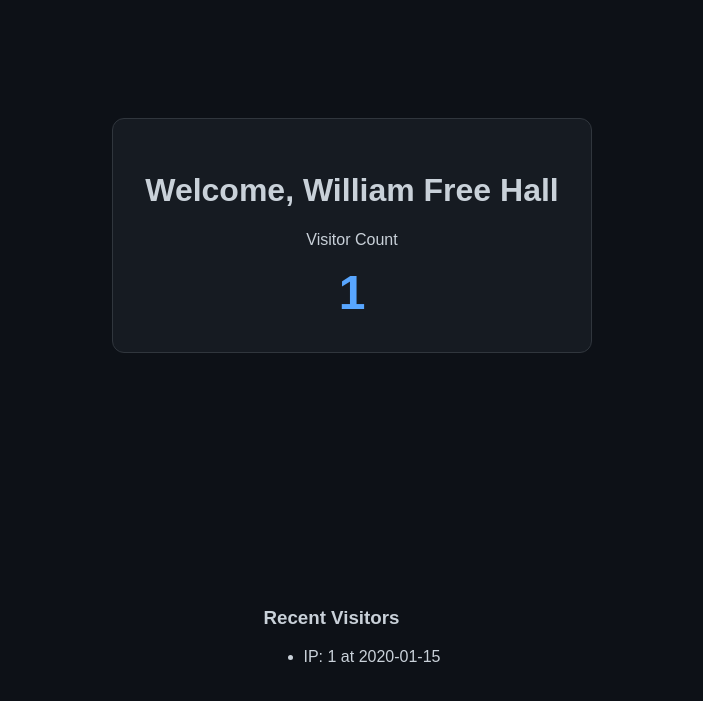
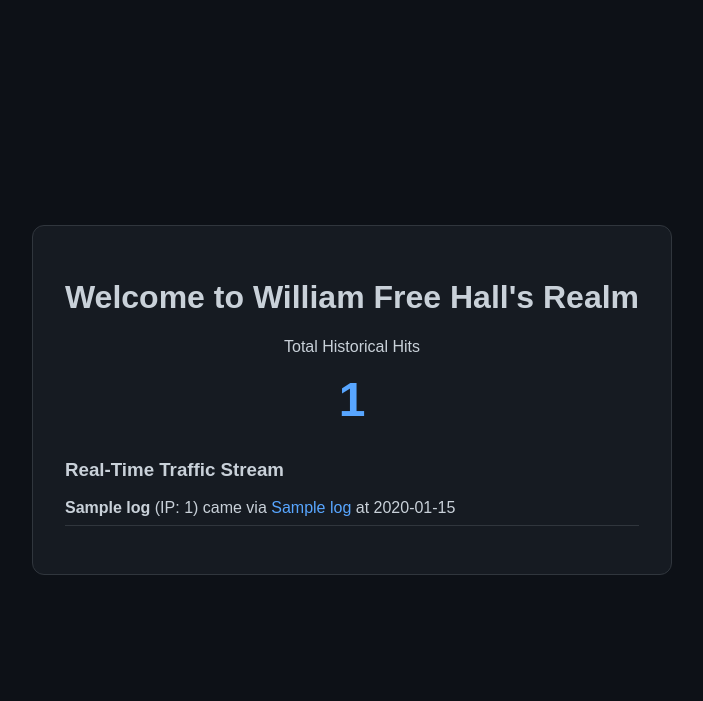
Before and after one commit to FreeFades2Black/base-docker-web, a Flask app: template templates/index.html in a window 1280 px wide. Shown: the top 701 px of the page, without its empty margins (288-991 px from the left). Run offline with Flask 3, Linux system fonts and the light colour scheme; the template is opened without the code that fills it: most values are stand-ins (such as "Sample title", 1, 10 or a date in 2020); some libraries are stand-ins or nearby versions.

Commit message:
Update project and documentation: 2026-05-20 19:06:39

```diff
--- a/app.py
+++ b/app.py
@@ -3,31 +3,57 @@ import psycopg2
 
 app = Flask(__name__)
 
+def get_db():
+    return psycopg2.connect(host='db', database='postgres', user='postgres', password='password')
+
 @app.route('/')
 def index():
-    conn = psycopg2.connect(host='db', database='postgres', user='postgres', password='password')
+    user_ip = request.remote_addr
+    ref = request.args.get('ref', 'Direct Entry')
+
+    conn = get_db()
     cur = conn.cursor()
 
-    # 1. Update/Increment count
-    cur.execute('UPDATE visitors SET count = count + 1 WHERE id = 1')
+    try:
+        # 1. Increment total historical hits
+        cur.execute('UPDATE visitors SET count = count + 1 WHERE id = 1')
+        cur.execute('SELECT count FROM visitors WHERE id = 1')
+        total_count = cur.fetchone()[0]
 
-    # 2. Log this visit
-    user_ip = request.remote_addr
-    cur.execute('INSERT INTO visit_log (ip_address) VALUES (%s)', (user_ip,))
+        # 2. Insert or update user profile to capture their internal ID
+        cur.execute('''
+            INSERT INTO user_profiles (ip_address)
+            VALUES (%s)
+            ON CONFLICT (ip_address) DO UPDATE SET ip_address = EXCLUDED.ip_address
+            RETURNING id;
+        ''', (user_ip,))
+        profile_id = cur.fetchone()[0]
 
-    # 3. Get current count and latest logs
-    cur.execute('SELECT count FROM visitors WHERE id = 1')
-    count = cur.fetchone()[0]
+        # 3. Log the visit using the generated foreign key
+        cur.execute('''
+            INSERT INTO visit_log (profile_id, referrer)
+            VALUES (%s, %s);
+        ''', (profile_id, ref))
 
-    cur.execute('SELECT ip_address, visit_time FROM visit_log ORDER BY visit_time DESC LIMIT 10')
-    logs = cur.fetchall()
+        # 4. Pull recent stream data via a SQL JOIN
+        cur.execute('''
+            SELECT p.ip_address, p.nickname, l.referrer, l.visit_time
+            FROM visit_log l
+            JOIN user_profiles p ON l.profile_id = p.id
+            ORDER BY l.visit_time DESC
+            LIMIT 5;
+        ''')
+        recent_visitors = cur.fetchall()
 
-    conn.commit()
-    cur.close()
-    conn.close()
+        conn.commit()
+    except Exception as e:
+        conn.rollback()
+        return f"Database Error: {str(e)}"
+    finally:
+        cur.close()
+        conn.close()
 
-    return render_template('index.html', count=count, logs=logs)
+    return render_template('index.html', count=total_count, logs=recent_visitors)
 
 if __name__ == '__main__':
-    # Important: host='0.0.0.0' allows external access
     app.run(host='0.0.0.0', port=80)
--- a/templates/index.html
+++ b/templates/index.html
@@ -2,23 +2,29 @@
 <html lang="en">
 <head>
     <link rel="stylesheet" href="{{ url_for('static', filename='style.css') }}">
-    <title>William's Dashboard</title>
+    <title>Free's Dashboard</title>
 </head>
 <body>
     <div class="card">
-        <h1>Welcome, William Free Hall</h1>
+        <h1>Welcome to William Free Hall's Realm</h1>
+
         <div class="counter">
-            <p>Visitor Count</p>
+            <p>Total Historical Hits</p>
             <h2>{{ count }}</h2>
+        </div>
+
+        <div class="log-section" style="margin-top: 2rem; text-align: left;">
+            <h3>Real-Time Traffic Stream</h3>
+            <ul style="list-style: none; padding: 0;">
+                {% for log in logs %}
+                    <li style="margin-bottom: 0.5rem; border-bottom: 1px solid #30363d; padding-bottom: 0.5rem;">
+                        <strong>{{ log[1] }}</strong> (IP: {{ log[0] }})
+                        came via <span style="color: #58a6ff;">{{ log[2] }}</span>
+                        at {{ log[3].strftime('%H:%M:%S') }}
+                    </li>
+                {% endfor %}
+            </ul>
         </div>
     </div>
 </body>
 </html>
-<div class="log-section">
-    <h3>Recent Visitors</h3>
-    <ul>
-        {% for log in logs %}
-            <li>IP: {{ log[0] }} at {{ log[1].strftime('%H:%M:%S') }}</li>
-        {% endfor %}
-    </ul>
-</div>
```
Also changed, not shown: dev-cheat-sheet.md (+1 -0 lines), docker-compose.yml (+7 -0 lines), init.sql (+12 -5 lines).
